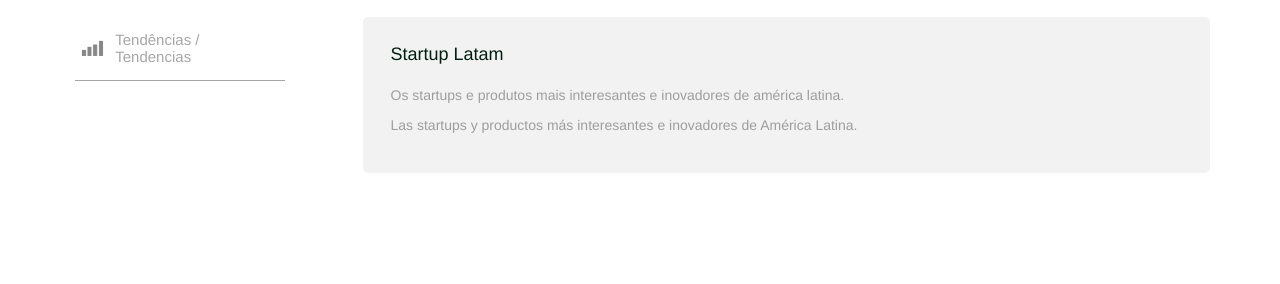
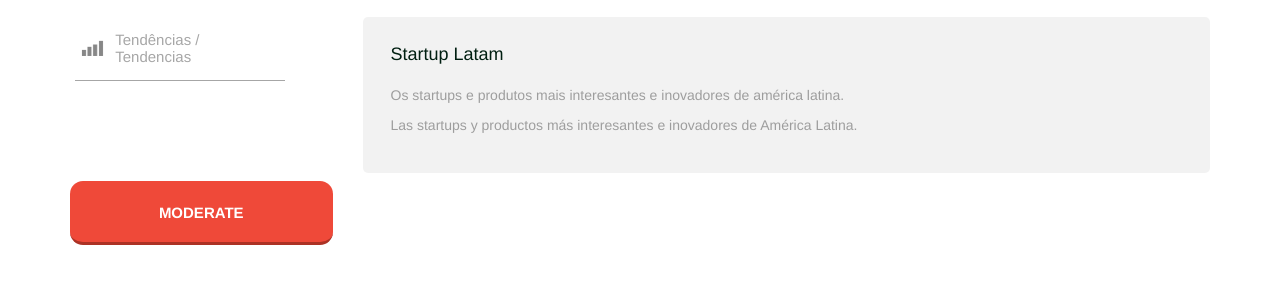
Before and after one commit to stecd/vivahunt, a plain HTML site: page index.html in a window 1280 px wide. Shown: the part 82-366 px from the top of the page. Drawn offline with Linux system fonts and the light colour scheme; no server answers.

Commit message:
added moderator button

```diff
--- a/css/style.css
+++ b/css/style.css
@@ -165,6 +165,22 @@
   max-width: 60px;
 }
 
+.moderator_submission{
+  text-transform: uppercase;
+  color: #fff;
+  display: block;
+  background-color: #ef4939;
+  font-weight: 900;
+  font-size: 15px;
+  text-align: center;
+  width: 100%;
+  padding: 21px 0 19px;
+  margin: 100px auto 48px auto;
+  border-bottom: 3px solid #ac3225;
+  border-radius: 13px;
+
+}
+
 /*********************************************
 *************************** ADD CONTENT BUTTON
 *********************************************/
--- a/index.html
+++ b/index.html
@@ -107,6 +107,9 @@
       <h1 class="title">Tendências / Tendencias</h1>
       <ul class="topics" id="topics">
       </ul>
+      <section class="moderator_action">
+        <a class="moderator_submission">Moderate</a>
+      </section>
     </div>
     <div class="col-sm-9 content">
       <header>
```
